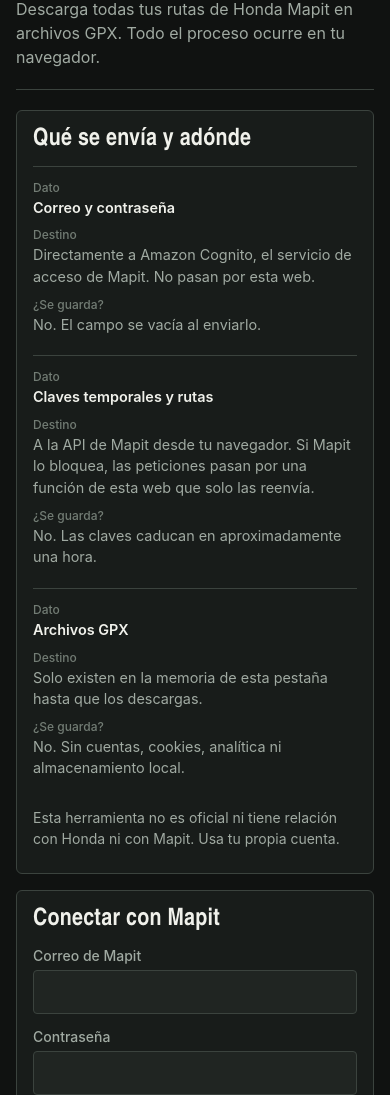
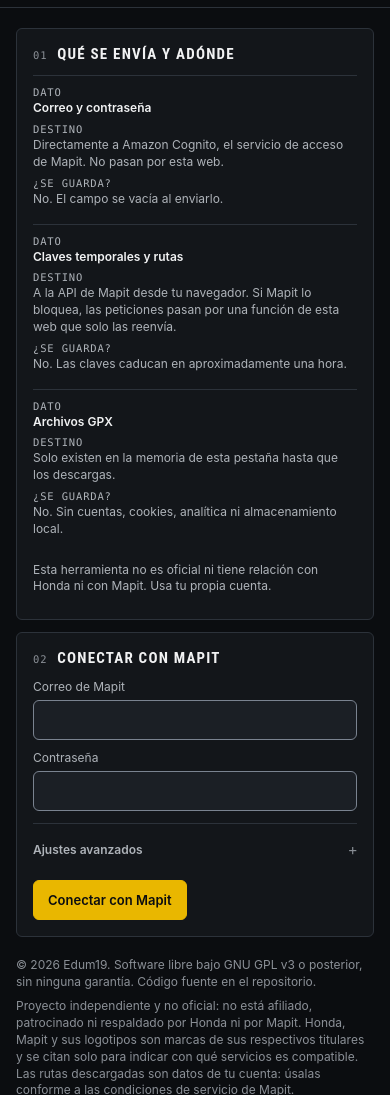
Before and after one commit to Edum19/Honda-Mapit-GPX-extractor, a website with bundled scripts: page public/index.html in a window 390 px wide. Shown: the part 81-1176 px from the top of the page. Built offline with nearby package versions, Linux system fonts and the light colour scheme.

Commit message:
Add files via upload

```diff
--- a/public/index.html
+++ b/public/index.html
@@ -5,20 +5,20 @@
   <meta name="viewport" content="width=device-width, initial-scale=1">
   <meta name="referrer" content="no-referrer">
   <meta name="color-scheme" content="dark">
-  <meta name="theme-color" content="#101211">
+  <meta name="theme-color" content="#0B0D10">
   <title>Rutas Mapit a GPX</title>
   <link rel="stylesheet" href="/styles.css">
   <script type="module" src="/js/app.js"></script>
 </head>
 <body>
   <header class="top">
-    <h1>Rutas Mapit a GPX</h1>
-    <p class="lead">Descarga todas tus rutas de Honda Mapit en archivos GPX. Todo el proceso ocurre en tu navegador.</p>
+    <div class="brand"><span class="mark" aria-hidden="true"></span><h1>Mapit<span class="sub">GPX</span></h1></div>
+    <p class="lead">Descarga todas tus rutas de Honda Mapit en archivos GPX. Todo ocurre en tu navegador.</p>
   </header>
 
   <main>
     <section class="panel" aria-labelledby="h-ledger">
-      <h2 id="h-ledger">Qué se envía y adónde</h2>
+      <h2 id="h-ledger"><span class="num">01</span>Qué se envía y adónde</h2>
       <table class="ledger">
         <thead>
           <tr><th scope="col">Dato</th><th scope="col">Destino</th><th scope="col">¿Se guarda?</th></tr>
@@ -46,7 +46,7 @@
     </section>
 
     <section class="panel" id="step-login" aria-labelledby="h-login">
-      <h2 id="h-login">Conectar con Mapit</h2>
+      <h2 id="h-login"><span class="num">02</span>Conectar con Mapit</h2>
       <form id="login" autocomplete="on">
         <label for="email">Correo de Mapit</label>
         <input id="email" name="username" type="email" autocomplete="username" inputmode="email" required>
@@ -76,7 +76,7 @@
     </section>
 
     <section class="panel" id="step-export" aria-labelledby="h-export" hidden>
-      <h2 id="h-export">Exportar rutas</h2>
+      <h2 id="h-export"><span class="num">03</span>Exportar rutas</h2>
       <div class="grid2">
         <div>
           <label for="vehicle">Moto</label>
@@ -107,7 +107,7 @@
         <button id="btn-export" class="primary" type="button">Exportar a GPX</button>
         <button id="btn-list" type="button">Solo listar</button>
         <button id="btn-stop" type="button" hidden>Detener</button>
-        <button id="btn-logout" type="button">Cerrar sesión y borrar</button>
+        <button id="btn-logout" class="ghost" type="button">Cerrar sesión y borrar</button>
       </div>
       <p id="progress" class="mono prog" aria-live="polite"></p>
       <pre id="log" class="log mono" role="log" aria-label="Registro" tabindex="0"></pre>
@@ -115,7 +115,7 @@
 
     <section class="panel" id="step-results" aria-labelledby="h-results" hidden>
       <div class="row">
-        <h2 id="h-results">Rutas exportadas <span id="count" class="mono"></span></h2>
+        <h2 id="h-results"><span class="num">04</span>Rutas exportadas <span id="count" class="mono"></span></h2>
         <button id="btn-zip" class="primary" type="button">Descargar ZIP</button>
       </div>
       <ul id="routes" class="routes"></ul>
--- a/public/styles.css
+++ b/public/styles.css
@@ -1,115 +1,194 @@
-/* Motorsport Technical. Sin fuentes ni recursos externos: si tienes Inter,
-   Barlow Condensed o JetBrains Mono instaladas se usan; si no, las del sistema. */
+/* Motorsport Technical (guía de estilo v2, paleta oro).
+   Tipografías: Inter (interfaz), Barlow Condensed (competición), JetBrains Mono (datos técnicos).
+   Sin recursos externos: si no están instaladas, se usan las alternativas del sistema. */
 :root {
-  --bg: #101211;
-  --bg-2: #181c1a;
-  --surface: #202522;
-  --surface-2: #282e2a;
-  --line: #3b433e;
-  --text: #f0f1eb;
-  --text-2: #a0aaa2;
-  --text-3: #727c74;
-  --accent: #c6f135;
-  --accent-2: #839d32;
-  --danger: #ff8a7a;
-  --ui: "Inter", system-ui, -apple-system, "Segoe UI", Roboto, sans-serif;
-  --num: "Barlow Condensed", "Arial Narrow", "Roboto Condensed", "Helvetica Neue", sans-serif;
-  --mono: "JetBrains Mono", ui-monospace, "Cascadia Mono", Consolas, monospace;
+  --bg: #0B0D10;
+  --bg2: #13161A;
+  --surface: #1B1F25;
+  --elev: #252A31;
+  --line: #2C323A;
+  --ctl: #7A8390;
+  --text: #F1F2F3;
+  --text2: #AEB3B9;
+  --text3: #8B9097;
+  --gold: #E9B700;
+  --gold-d: #B58F00;
+  --warn: #F5A54A;
+  --err: #F08070;
+  --ui: Inter, system-ui, "Segoe UI", Roboto, sans-serif;
+  --cond: "Barlow Condensed", "Roboto Condensed", "Arial Narrow", "Helvetica Neue", sans-serif;
+  --mono: "JetBrains Mono", ui-monospace, SFMono-Regular, Consolas, monospace;
 }
 
 * { box-sizing: border-box; }
-html { background: var(--bg); color: var(--text); }
+html { background: var(--bg); color: var(--text); color-scheme: dark; }
 body {
   margin: 0 auto;
   max-width: 920px;
-  padding: 24px 16px 48px;
-  font: 400 16px/1.5 var(--ui);
+  padding: 0 16px 48px;
+  font: 400 13px/1.4 var(--ui);
+  color: var(--text);
 }
+[hidden] { display: none !important; }
 
-.top { padding: 8px 0 20px; border-bottom: 1px solid var(--line); margin-bottom: 20px; }
+/* Cabecera: 48 px, marca a la izquierda */
+.top {
+  min-height: 48px;
+  display: flex;
+  flex-direction: column;
+  justify-content: center;
+  gap: 4px;
+  padding: 12px 0;
+  border-bottom: 1px solid var(--line);
+  margin: 0 -16px 20px;
+  padding-left: 16px;
+  padding-right: 16px;
+}
+.brand { display: flex; align-items: center; gap: 10px; }
+.mark { width: 10px; height: 10px; background: var(--gold); display: inline-block; flex: none; }
 h1 {
-  margin: 0 0 8px;
-  font: 600 clamp(2.4rem, 8vw, 3.6rem)/1 var(--num);
-  letter-spacing: 0.01em;
+  margin: 0;
+  font: 700 24px/1 var(--cond);
+  text-transform: uppercase;
+  letter-spacing: 0.02em;
 }
-h2 { margin: 0 0 12px; font: 600 1.5rem/1.1 var(--num); letter-spacing: 0.01em; }
-.lead { margin: 0; color: var(--text-2); max-width: 60ch; }
-.mono { font-family: var(--mono); font-size: 0.85rem; }
-.note { color: var(--text-2); font-size: 0.875rem; max-width: 70ch; margin: 8px 0; }
+h1 .sub { font-weight: 500; font-size: 15px; letter-spacing: 0.14em; color: var(--text2); margin-left: 6px; }
+.lead { margin: 0; color: var(--text2); max-width: 64ch; }
+.mono { font-family: var(--mono); font-size: 12px; font-variant-numeric: tabular-nums; }
+.note { color: var(--text2); font-size: 12px; max-width: 70ch; margin: 8px 0; }
 
+/* Paneles = secciones numeradas */
 .panel {
-  background: var(--bg-2);
+  background: var(--bg2);
   border: 1px solid var(--line);
   border-radius: 6px;
   padding: 16px;
-  margin-bottom: 16px;
+  margin-bottom: 12px;
 }
-.panel[hidden], [hidden] { display: none !important; }
+h2 {
+  margin: 0 0 12px;
+  font: 600 15px/1.2 var(--cond);
+  text-transform: uppercase;
+  letter-spacing: 0.08em;
+  display: flex;
+  align-items: baseline;
+  gap: 10px;
+}
+h2 .num { font: 500 10.5px var(--mono); color: var(--text3); letter-spacing: 0.08em; }
 
 /* Tabla de privacidad */
-.ledger { width: 100%; border-collapse: collapse; font-size: 0.9rem; }
-.ledger th, .ledger td { text-align: left; vertical-align: top; padding: 10px 10px 10px 0; border-top: 1px solid var(--line); }
-.ledger thead th { color: var(--text-3); font-weight: 500; border-top: 0; padding-top: 0; }
-.ledger tbody th { font-weight: 600; white-space: nowrap; }
-.ledger td { color: var(--text-2); }
-.conn { margin: 12px 0 0; padding: 8px 10px; border-left: 3px solid var(--accent); background: var(--surface); color: var(--text); }
+.ledger { width: 100%; border-collapse: collapse; font-size: 12px; }
+.ledger th, .ledger td { text-align: left; vertical-align: top; padding: 8px 10px 8px 0; border-top: 1px solid var(--line); }
+.ledger thead th {
+  color: var(--text2);
+  font: 500 10.5px var(--mono);
+  text-transform: uppercase;
+  letter-spacing: 0.08em;
+  border-top: 0;
+  padding-top: 0;
+}
+.ledger tbody th { font-weight: 600; color: var(--text); white-space: nowrap; }
+.ledger td { color: var(--text2); }
+.conn { margin: 12px 0 0; padding: 8px 10px; border-left: 3px solid var(--line); background: var(--surface); color: var(--text2); font-size: 12px; }
 @media (max-width: 640px) {
   .ledger thead { display: none; }
   .ledger, .ledger tbody, .ledger tr, .ledger th, .ledger td { display: block; }
-  .ledger tr { border-top: 1px solid var(--line); padding: 12px 0; }
-  .ledger th, .ledger td { border: 0; padding: 0 0 8px; white-space: normal; }
+  .ledger tr { border-top: 1px solid var(--line); padding: 10px 0; }
+  .ledger th, .ledger td { border: 0; padding: 0 0 6px; white-space: normal; }
   .ledger th::before, .ledger td::before {
     content: attr(data-label);
     display: block;
-    color: var(--text-3);
-    font-size: 0.75rem;
-    font-weight: 500;
+    color: var(--text2);
+    font: 500 10.5px var(--mono);
+    text-transform: uppercase;
+    letter-spacing: 0.08em;
+    margin-bottom: 2px;
   }
 }
 
-/* Formularios */
-label { display: block; margin: 12px 0 4px; font-size: 0.875rem; font-weight: 500; color: var(--text-2); }
+/* Formularios: 32 px en escritorio, 40 px en móvil, 16 px de texto en móvil */
+label {
+  display: block;
+  margin: 10px 0 4px;
+  font-size: 12px;
+  color: var(--text2);
+}
 input, select {
   width: 100%;
-  min-height: 44px;
-  padding: 8px 10px;
+  height: 32px;
+  padding: 0 10px;
   background: var(--surface);
   color: var(--text);
-  border: 1px solid var(--line);
-  border-radius: 4px;
-  font: inherit;
+  border: 1px solid var(--ctl);
+  border-radius: 6px;
+  font: 400 13px var(--ui);
+  color-scheme: dark;
 }
-input::placeholder { color: var(--text-3); }
-input.mono { font-size: 0.8rem; }
+input::placeholder { color: var(--text3); }
+input.mono { font-family: var(--mono); font-size: 12px; }
+input:hover:not(:disabled), select:hover { border-color: var(--text3); }
+@media (max-width: 640px) {
+  input, select { height: 40px; font-size: 16px; }
+}
 .grid2 { display: grid; gap: 0 16px; grid-template-columns: 1fr; }
 @media (min-width: 640px) { .grid2 { grid-template-columns: 1fr 1fr; } }
-.adv { margin-top: 16px; border-top: 1px solid var(--line); padding-top: 12px; }
-.adv summary { cursor: pointer; color: var(--text-2); min-height: 32px; }
+.defs { padding-left: 18px; }
+.defs li { margin: 2px 0; }
 
+/* Ajustes avanzados: summary nativo con +/− */
+.adv { margin-top: 12px; border-top: 1px solid var(--line); padding-top: 10px; }
+.adv summary {
+  cursor: pointer;
+  min-height: 32px;
+  display: flex;
+  align-items: center;
+  justify-content: space-between;
+  color: var(--text2);
+  font: 600 12px var(--ui);
+  list-style: none;
+}
+.adv summary::-webkit-details-marker { display: none; }
+.adv summary::after { content: "+"; font: 500 14px var(--mono); color: var(--text3); }
+.adv[open] summary::after { content: "−"; }
+
+/* Botones */
 button {
-  min-height: 44px;
-  padding: 8px 16px;
+  height: 32px;
+  padding: 0 14px;
   border: 1px solid var(--line);
-  border-radius: 4px;
+  border-radius: 6px;
   background: var(--surface);
   color: var(--text);
-  font: 600 0.95rem var(--ui);
+  font: 600 13px var(--ui);
   cursor: pointer;
 }
-button:hover:not(:disabled) { background: var(--surface-2); }
-button:disabled { opacity: 0.5; cursor: not-allowed; }
-button.primary { background: var(--accent); border-color: var(--accent); color: var(--bg); }
-button.primary:hover:not(:disabled) { background: var(--accent-2); border-color: var(--accent-2); }
-#login button.primary { margin-top: 16px; }
+button:hover:not(:disabled) { background: var(--elev); border-color: var(--text3); }
+button:disabled { opacity: 0.45; cursor: default; }
+button.primary { background: var(--gold); border-color: var(--gold); color: var(--bg); }
+button.primary:hover:not(:disabled) { background: #F2C733; border-color: #F2C733; }
+button.ghost { background: transparent; border-color: transparent; color: var(--text2); padding: 0 6px; }
+button.ghost:hover:not(:disabled) { color: var(--text); text-decoration: underline; background: transparent; border-color: transparent; }
+@media (max-width: 640px) { button { height: 40px; } }
+#login button.primary { margin-top: 14px; }
 .actions { display: flex; flex-wrap: wrap; gap: 8px; margin-top: 12px; }
 .row { display: flex; flex-wrap: wrap; gap: 12px; align-items: center; justify-content: space-between; margin-bottom: 8px; }
 .row h2 { margin: 0; }
-.err { margin: 12px 0 0; color: var(--danger); }
 
-:focus-visible { outline: 2px solid var(--accent); outline-offset: 2px; }
+/* Mensajes: etiqueta en la primera línea + borde izquierdo */
+.err {
+  margin: 12px 0 0;
+  padding: 8px 10px;
+  border-left: 3px solid var(--err);
+  background: var(--surface);
+  color: var(--text);
+  font-size: 12px;
+}
+.err::before { content: "ERROR"; display: block; font-weight: 600; color: var(--err); }
+
+:focus-visible { outline: 2px solid var(--gold); outline-offset: 2px; }
 
 /* Progreso y registro */
-.prog { margin: 16px 0 8px; color: var(--accent); min-height: 1.4em; }
+.prog { margin: 14px 0 6px; color: var(--text2); min-height: 1.4em; }
 .log {
   margin: 0;
   max-height: 240px;
@@ -117,24 +196,37 @@
   padding: 10px;
   background: var(--bg);
   border: 1px solid var(--line);
-  border-radius: 4px;
-  color: var(--text-2);
+  border-radius: 6px;
+  color: var(--text2);
+  font: 400 12px/1.5 var(--mono);
   white-space: pre-wrap;
   word-break: break-word;
 }
 
-/* Rutas */
-.routes { list-style: none; margin: 0; padding: 0; max-height: 420px; overflow: auto; border-top: 1px solid var(--line); }
-.routes li { display: flex; gap: 12px; align-items: center; padding: 8px 0; border-bottom: 1px solid var(--line); }
-.routes .f { flex: 1; min-width: 0; overflow-wrap: anywhere; }
-.routes .n { color: var(--text-3); white-space: nowrap; }
-.routes button { min-height: 36px; padding: 4px 12px; }
-#count { color: var(--accent); font-size: 1.1rem; }
+/* Lista de rutas: filas, datos en mono, descarga a la derecha */
+.routes {
+  list-style: none;
+  margin: 0;
+  padding: 0;
+  max-height: 420px;
+  overflow: auto;
+  border-top: 1px solid var(--line);
+}
+.routes li {
+  display: flex;
+  gap: 12px;
+  align-items: center;
+  padding: 6px 0;
+  border-bottom: 1px solid var(--line);
+}
+.routes .f { flex: 1; min-width: 0; overflow-wrap: anywhere; color: var(--text); }
+.routes .n { color: var(--text2); white-space: nowrap; }
+.routes button { height: 28px; padding: 0 10px; font-size: 12px; }
+@media (max-width: 640px) { .routes button { height: 40px; } }
+#count { color: var(--text2); font: 500 12px var(--mono); }
 
-footer { color: var(--text-3); font-size: 0.8rem; padding-top: 8px; max-width: 75ch; }
+footer { color: var(--text3); font-size: 12px; padding-top: 8px; max-width: 75ch; }
 footer p { margin: 0 0 8px; }
-.defs { padding-left: 18px; }
-.defs li { margin: 2px 0; }
 
 @media (prefers-reduced-motion: reduce) {
   * { animation: none !important; transition: none !important; scroll-behavior: auto !important; }
```
